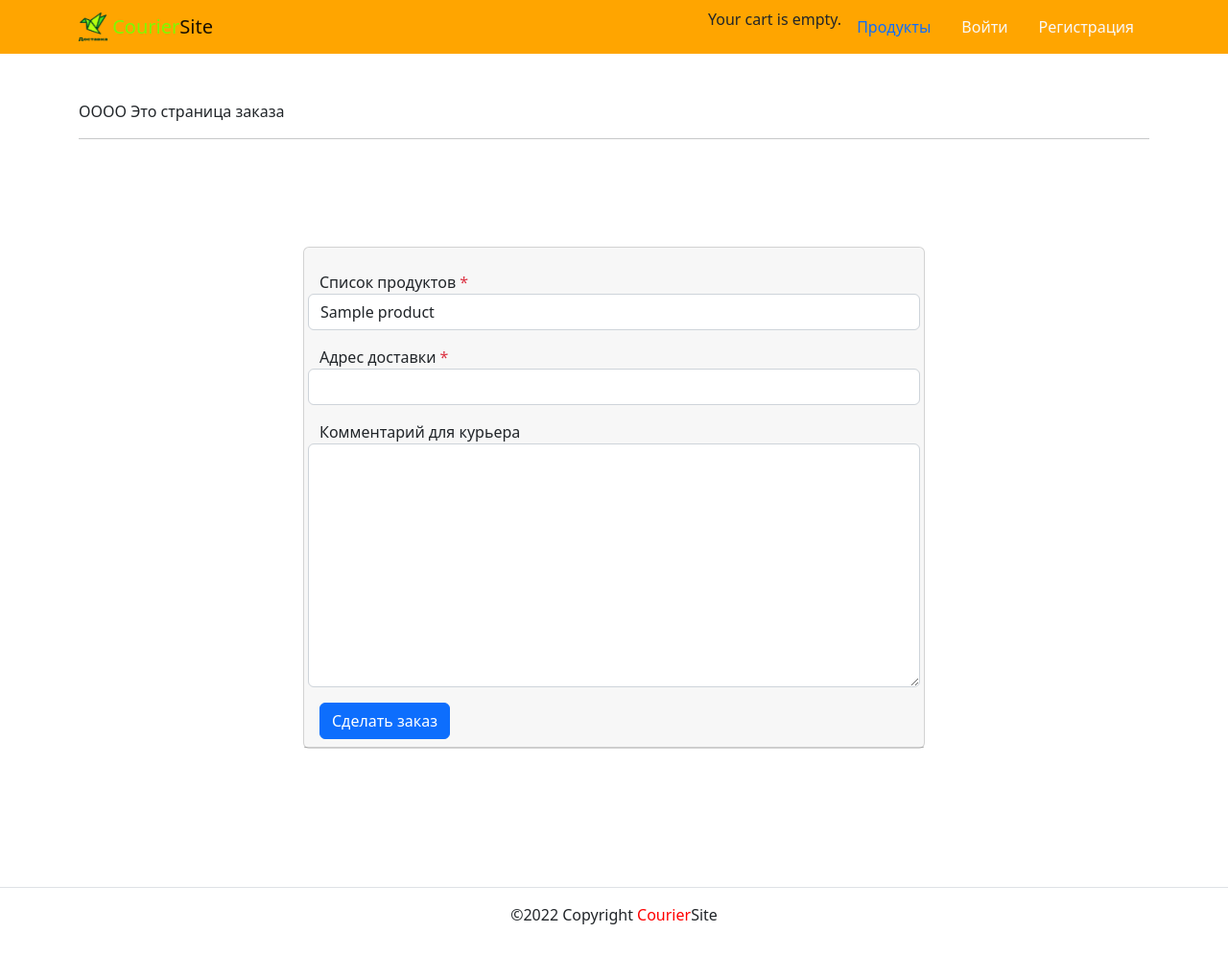
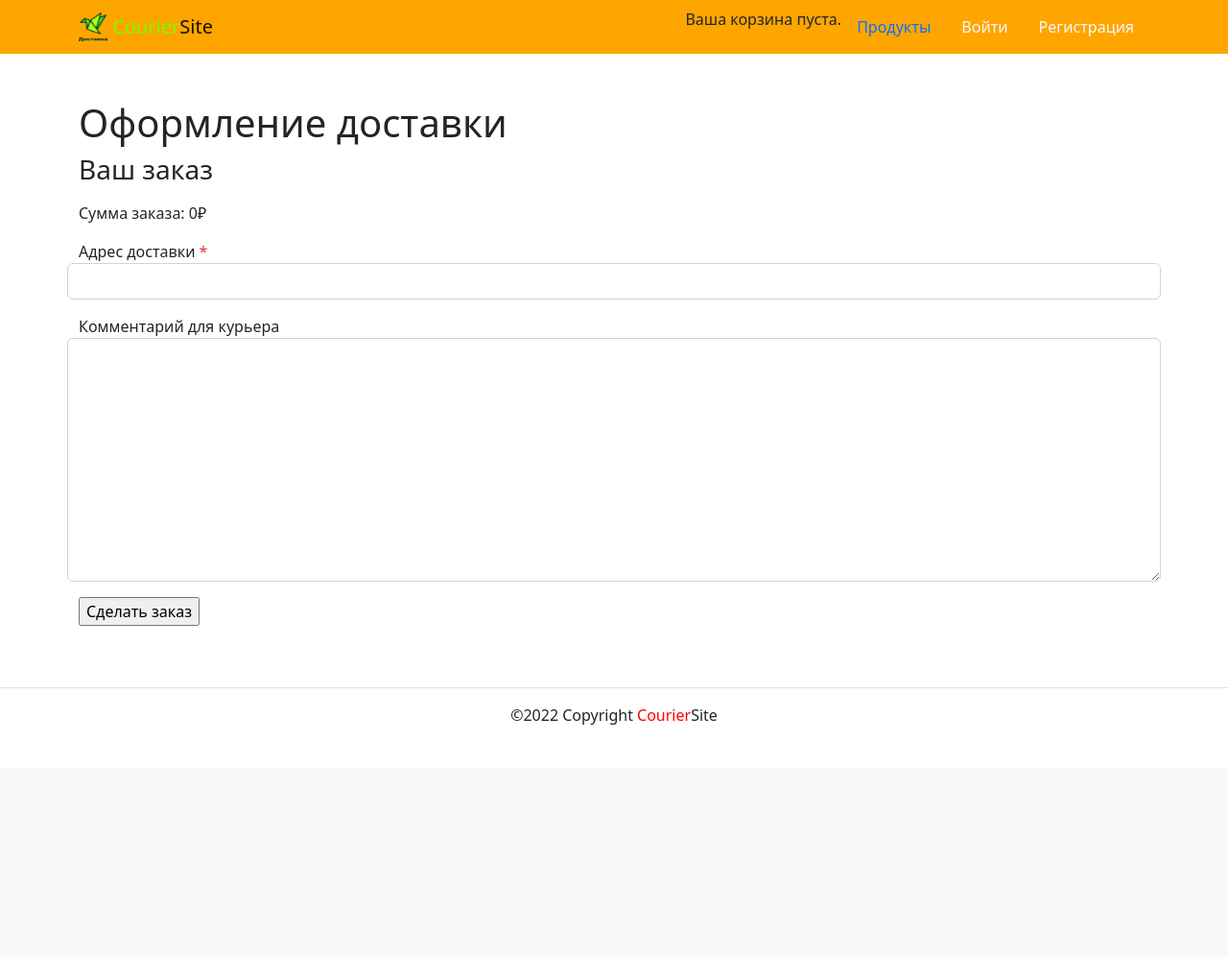
Before and after one commit to StanislavRevolution/service_for_courier, a Django app: template courierservice/templates/orders/new_order.html in a window 1280 px wide. Shown: the whole page at 96% size. After the commit the page ends 755 px from the top, so only its background shows below. Run offline with Django 3.2, Linux system fonts and the light colour scheme; the template is opened without the code that fills it: values that come from a table or form of the project are taken from there, others are empty; tables that the repository leaves empty hold one stand-in row (values such as "Sample post"); some libraries are stand-ins or nearby versions.

Commit message:
ADD PROCESSING OF ORDERS - fix models and add new model OrderItem - fix html and translate to russian - add new urls and views of ordering

```diff
--- a/courierservice/courierservice/settings.py
+++ b/courierservice/courierservice/settings.py
@@ -78,7 +78,7 @@ AUTH_PASSWORD_VALIDATORS = [
     },
 ]
 
-LANGUAGE_CODE = 'en-us'
+LANGUAGE_CODE = 'ru'
 
 TIME_ZONE = 'UTC'
 
--- a/courierservice/orders/forms.py
+++ b/courierservice/orders/forms.py
@@ -1,7 +1,7 @@
 from django import forms
 from django.contrib.auth import get_user_model
 
-from orders.models import Order, Product
+from orders.models import Order
 
 User = get_user_model()
 
@@ -19,12 +19,8 @@ class CourierForm(forms.Form):
 class OrderForm(forms.ModelForm):
     class Meta:
         model = Order
-        fields = ('products', 'address', 'comment')
+        fields = ('address', 'comment')
         labels = {
-            'products': 'Список продуктов',
             'address': 'Адрес доставки',
             'comment': 'Комментарий для курьера'
         }
-        widgets = {
-            'products': forms.Select(),
-        }
--- a/courierservice/orders/models.py
+++ b/courierservice/orders/models.py
@@ -87,12 +87,6 @@ class Order(models.Model):
         (ON_THE_WAY, 'On the way'),
         (DELIVERED, 'delivered'),
     )
-    products = models.ManyToManyField(
-        Product,
-        through='ProductAmount',
-        related_name='products_in_order',
-        verbose_name='Продукты'
-    )
     address = models.CharField(
         'Адрес получателя',
         max_length=400
@@ -117,37 +111,35 @@ class Order(models.Model):
         max_length=2000,
         blank=True
     )
+    paid = models.BooleanField(default=False)
+
+    class Meta:
+        verbose_name = 'Заказ'
+        verbose_name_plural = 'Заказы'
+
+    def __str__(self):
+        return f'Order {self.id} of {self.client.username}'
 
 
-class ProductAmount(models.Model):
+class OrderItem(models.Model):
+    order = models.ForeignKey(
+        Order,
+        related_name='items',
+        on_delete=models.CASCADE
+    )
     product = models.ForeignKey(
         Product,
+        related_name='order_items',
         on_delete=models.CASCADE
     )
-    order = models.ForeignKey(
-        Order,
-        on_delete=models.CASCADE
-    )
-    amount = models.PositiveSmallIntegerField(
-        'Количество'
-    )
-
-    class Meta:
-        default_related_name = 'product_ammount'
-        verbose_name_plural = 'Продукт-Заказ'
-        constraints = [
-            models.UniqueConstraint(
-                fields=('product', 'order'),
-                name='unique_product_order'
-            ),
-            models.CheckConstraint(
-                check=models.Q(amount__gte=1),
-                name='amount_gte_1'
-            )
-        ]
+    price = models.DecimalField(max_digits=10, decimal_places=2)
+    quantity = models.PositiveIntegerField(default=1)
 
     def __str__(self):
-        return f'{self.product.title}: {self.amount}'
+        return '{}'.format(self.id)
+
+    def get_cost(self):
+        return self.price * self.quantity
 
 
 class RatingStar(models.Model):
--- a/courierservice/orders/urls.py
+++ b/courierservice/orders/urls.py
@@ -7,7 +7,7 @@ app_name = 'orders'
 urlpatterns = [
     path('', views.index, name='index'),
     path('products/', views.ProductsListView.as_view(), name='product_list'),
-    path('courier-form/', views.contact_view, name='contact_view'),
-    path('courier-form/success/', views.success_view, name='success'),
-    path('new-order/', views.new_order, name='new_order')
+    path('courier_form/', views.contact_view, name='contact_view'),
+    path('courier_form/success/', views.success_view, name='success'),
+    path('new_order/', views.new_order, name='new_order')
 ]
--- a/courierservice/templates/includes/header.html
+++ b/courierservice/templates/includes/header.html
@@ -12,13 +12,13 @@
                     <li class="nav-item">
                         {% with total_items=cart|length %}
                             {% if cart|length > 0 %}
-                                Your cart:
+                                Корзина покупок:
                                 <a href="{% url "cart:cart_detail" %}">
-                                    {{ total_items }} item{{ total_items|pluralize }},
-                                    ${{ cart.get_total_price }}
+                                    {{ total_items }} предмета,
+                                    {{ cart.get_total_price }}₽
                                 </a>
                             {% else %}
-                                Your cart is empty.
+                                Ваша корзина пуста.
                             {% endif %}
                         {% endwith %}
                     </li>
--- a/courierservice/templates/orders/new_order.html
+++ b/courierservice/templates/orders/new_order.html
@@ -5,20 +5,62 @@
 {% block header %}
 {% endblock %}
 {% block content %}
-    ОООО Это страница заказа
-    {% if user.is_authenticated %}
-        {{ user.username }}
-    {% endif %}
-    <hr></hr>
+    {#    ОООО Это страница заказа#}
+    {#    {% if user.is_authenticated %}#}
+    {#        {{ user.username }}#}
+    {#    {% endif %}#}
+    {#    <hr></hr>#}
         {% load user_filters %}
-    <div class="container py-5">
-        <div class="row justify-content-center">
-            <div class="col-md-8 p-5">
-                <div class="card">
-                    <div class="card-header">
-                        <form method="post" enctype="multipart/form-data"
-                              action="{% url 'orders:new_order' %}">
-                            {% csrf_token %}
+    {#    <div class="container py-5">#}
+    {#        <div class="row justify-content-center">#}
+    {#            <div class="col-md-8 p-5">#}
+    {#                <div class="card">#}
+    {#                    <div class="card-header">#}
+{#    <form method="post" enctype="multipart/form-data"#}
+{#          action="{% url 'orders:new_order' %}">#}
+{#        {% csrf_token %}#}
+{#        {% for field in form %}#}
+{#            <div class="form-group row my-3">#}
+{#                <label for="{{ field.id_for_label }}">#}
+{#                    {{ field.label }}#}
+{#                    {% if field.field.required %}#}
+{#                        <span class="required text-danger">*</span>#}
+{#                    {% endif %}#}
+{#                </label>#}
+{#                К полю ввода добавляем атрибут class#}
+{#                {{ field|addclass:'form-control' }}#}
+{#                {% if field.help_text %}#}
+{#                    <small#}
+{#                            id="{{ field.id_for_label }}-help"#}
+{#                            class="form-text text-muted"#}
+{#                    >#}
+{#                        {{ field.help_text|safe }}#}
+{#                    </small>#}
+{#                {% endif %}#}
+{#            </div>#}
+{#        {% endfor %}#}
+{#        <button type="submit" class="btn btn-primary">#}
+{#            Сделать заказ#}
+{#        </button>#}
+        {#                    </div>#}
+        {#                </div>#}
+        {#            </div>#}
+        {#        </div>#}
+        {#    </div>#}
+        <h1>Оформление доставки</h1>
+        <div class="order-info">
+            <h3>Ваш заказ</h3>
+            <ul>
+                {% for item in cart %}
+                    <li>
+                        {{ item.quantity }}x {{ item.product.name }}
+                        <span>{{ item.total_price }}₽</span>
+                    </li>
+                {% endfor %}
+            </ul>
+            <p>Сумма заказа: {{ cart.get_total_price }}₽</p>
+        </div>
+        <form action="." method="post" class="order-form">
             {% for field in form %}
                 <div class="form-group row my-3">
                     <label for="{{ field.id_for_label }}">
@@ -27,7 +69,6 @@
                             <span class="required text-danger">*</span>
                         {% endif %}
                     </label>
-                                    {#                                    К полю ввода добавляем атрибут class#}
                     {{ field|addclass:'form-control' }}
                     {% if field.help_text %}
                         <small
@@ -39,12 +80,7 @@
                     {% endif %}
                 </div>
             {% endfor %}
-                            <button type="submit" class="btn btn-primary">
-                                Сделать заказ
-                            </button>
-                    </div>
-                </div>
-            </div>
-        </div>
-    </div>
+            <p><input type="submit" value="Сделать заказ"></p>
+            {% csrf_token %}
+        </form>
 {% endblock %}
--- a/courierservice/templates/orders/product_list.html
+++ b/courierservice/templates/orders/product_list.html
@@ -1,12 +1,10 @@
 {% extends "base.html" %}
 {% block title %}
-    Главная страница
+    Страница продуктов
 {% endblock %}
 {% block header %}
 {% endblock %}
 {% block content %}
-    ОООО Это главная страница
-    <a href="{% url 'orders:new_order' %}">Сделать заказ</a>
     <div class="container">
         <div class="row">
             {% for product in products %}
```
Also changed, not shown: courierservice/orders/admin.py (+13 -3 lines), courierservice/orders/views.py (+17 -6 lines), courierservice/templates/cart/detail.html (+15 -14 lines), courierservice/cart/migrations/__init__.py (deleted), courierservice/orders/migrations/__init__.py (deleted). Lines whose indentation alone changed are shown as unchanged.
